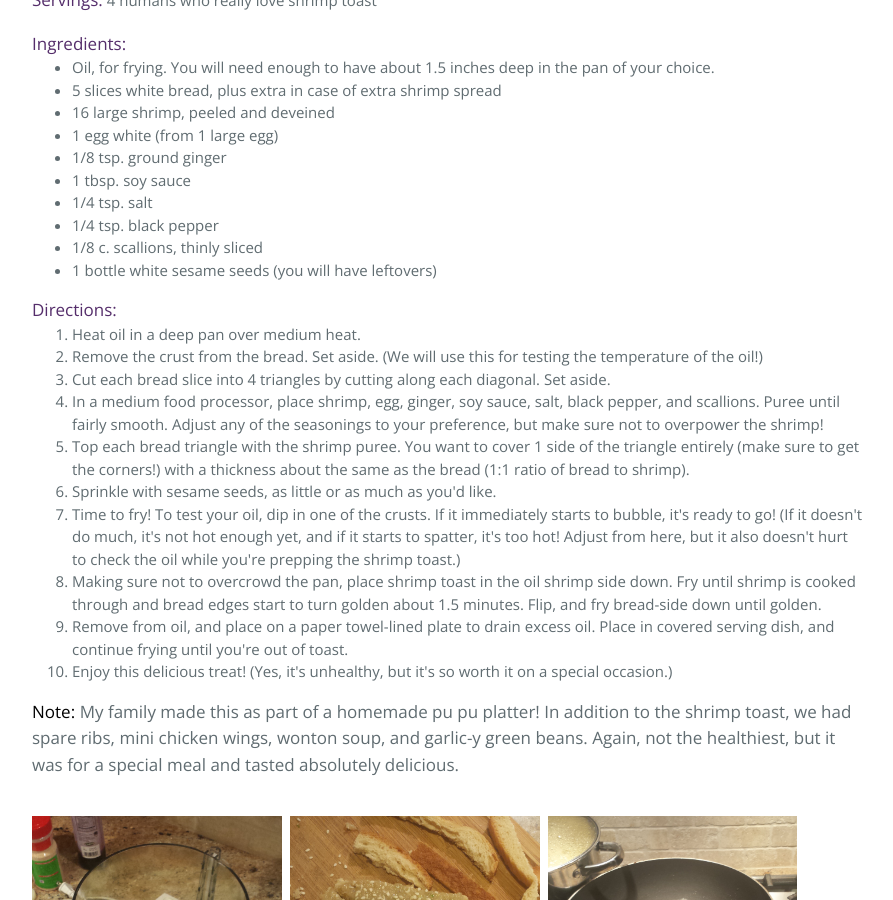
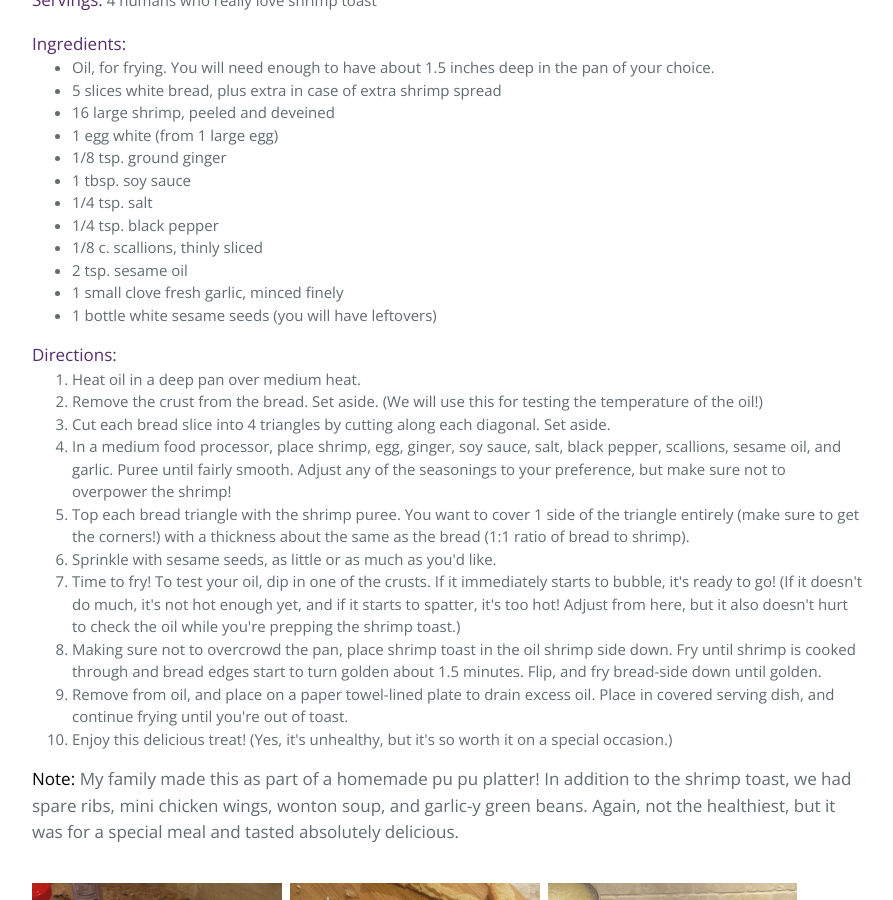
Before and after one commit to carlsonkellie/under_pressure_blog, a Jekyll site: the page built from _posts/2016-10-1-shrimp-toast.html, in a window 1280 px wide and 900 px high, scrolled down 643 px. Shown: the whole window, without its empty margins (192-1085 px from the left). Built offline with Jekyll 4.4.1, drawn with Linux system fonts in a browser that asks for light colours; some web fonts are replaced.

Commit message:
recipe edits

```diff
--- a/_posts/2016-10-1-shrimp-toast.html
+++ b/_posts/2016-10-1-shrimp-toast.html
@@ -24,6 +24,8 @@ description: True story -- I was so excited to eat this that I forgot to take a
   <li>1/4 tsp. salt</li>
   <li>1/4 tsp. black pepper</li>
   <li>1/8 c. scallions, thinly sliced</li>
+  <li>2 tsp. sesame oil</li>
+  <li>1 small clove fresh garlic, minced finely</li>
   <li>1 bottle white sesame seeds (you will have leftovers)</li>
 </ul>
 <span style= "color:#552e6b; font-size:17px">Directions:</span>
@@ -31,7 +33,7 @@ description: True story -- I was so excited to eat this that I forgot to take a
   <li>Heat oil in a deep pan over medium heat.</li>
   <li>Remove the crust from the bread. Set aside. (We will use this for testing the temperature of the oil!)</li>
   <li>Cut each bread slice into 4 triangles by cutting along each diagonal. Set aside.</li>
-  <li>In a medium food processor, place shrimp, egg, ginger, soy sauce, salt, black pepper, and scallions. Puree until fairly smooth. Adjust any of the seasonings to your preference, but make sure not to overpower the shrimp!</li>
+  <li>In a medium food processor, place shrimp, egg, ginger, soy sauce, salt, black pepper, scallions, sesame oil, and garlic. Puree until fairly smooth. Adjust any of the seasonings to your preference, but make sure not to overpower the shrimp!</li>
   <li>Top each bread triangle with the shrimp puree. You want to cover 1 side of the triangle entirely (make sure to get the corners!) with a thickness about the same as the bread (1:1 ratio of bread to shrimp).</li>
   <li>Sprinkle with sesame seeds, as little or as much as you'd like.</li>
   <li>Time to fry! To test your oil, dip in one of the crusts. If it immediately starts to bubble, it's ready to go! (If it doesn't do much, it's not hot enough yet, and if it starts to spatter, it's too hot! Adjust from here, but it also doesn't hurt to check the oil while you're prepping the shrimp toast.)</li>
```
